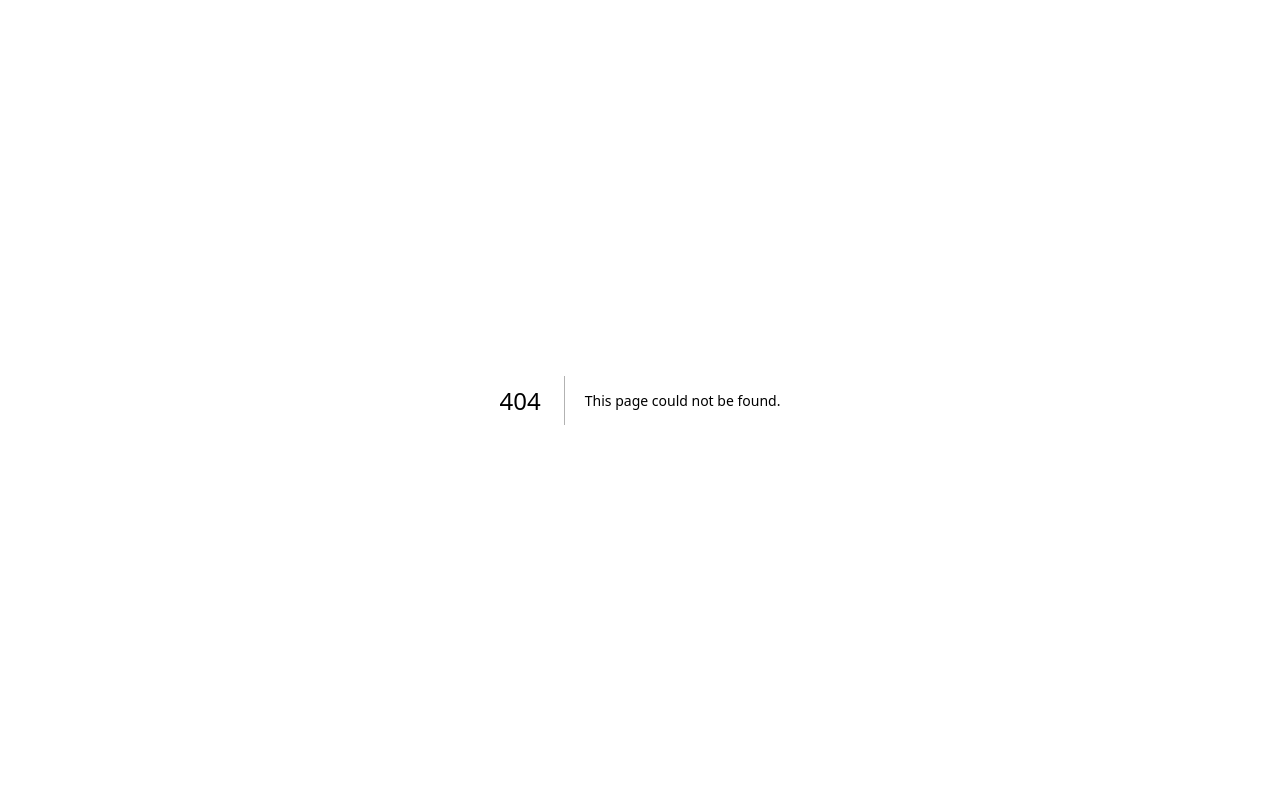
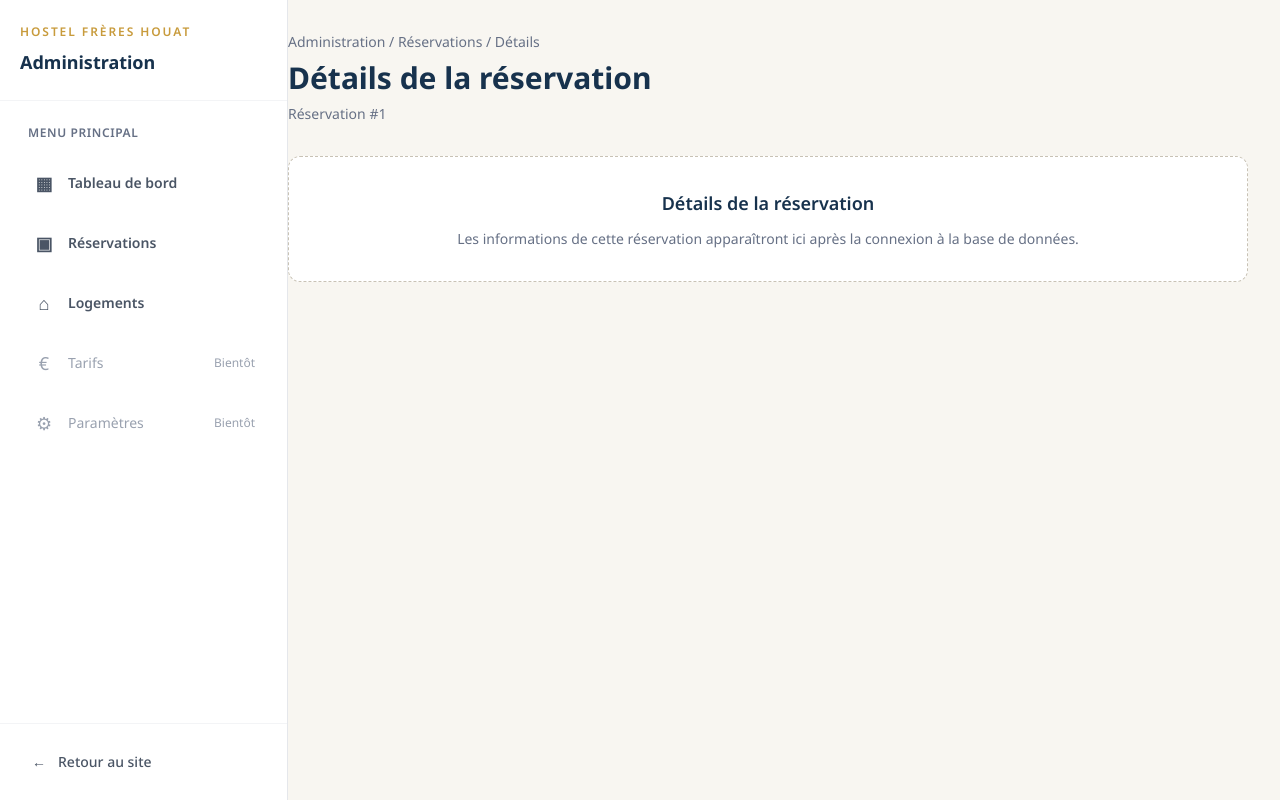
Before and after one commit to LenouarMiloud/hostel-freres-houat, a Next.js app: page /admin/bookings/1 in a window 1280 px wide. Before the commit this address had no page. Built offline with nearby package versions, Linux system fonts and the light colour scheme.

Commit message:
feat: Add dynamic admin booking details page

```diff
--- /dev/null
+++ b/src/app/admin/bookings/[id]/page.tsx
@@ -0,0 +1,49 @@
+
+import AdminSidebar from "../../components/AdminSidebar";
+
+type BookingDetailsPageProps = {
+  params: Promise<{
+    id: string;
+  }>;
+};
+
+export default async function BookingDetailsPage({
+  params,
+}: BookingDetailsPageProps) {
+  const { id } = await params;
+
+  return (
+    <div className="min-h-screen bg-[#f8f6f1]">
+      <AdminSidebar />
+
+      <main className="p-4 md:ml-64 md:p-8">
+        <div className="mx-auto max-w-7xl">
+          <div className="mb-8">
+            <p className="mb-2 text-sm text-[#667085]">
+              Administration / Réservations / Détails
+            </p>
+
+            <h1 className="text-2xl font-bold text-[#17324d] md:text-3xl">
+              Détails de la réservation
+            </h1>
+
+            <p className="mt-2 text-sm text-[#667085]">
+              Réservation #{id}
+            </p>
+          </div>
+
+          <div className="rounded-xl border border-dashed border-[#c8c2b5] bg-white p-8 text-center">
+            <h2 className="text-lg font-semibold text-[#17324d]">
+              Détails de la réservation
+            </h2>
+
+            <p className="mt-3 text-sm text-[#667085]">
+              Les informations de cette réservation apparaîtront ici
+              après la connexion à la base de données.
+            </p>
+          </div>
+        </div>
+      </main>
+    </div>
+  );
+}
```
